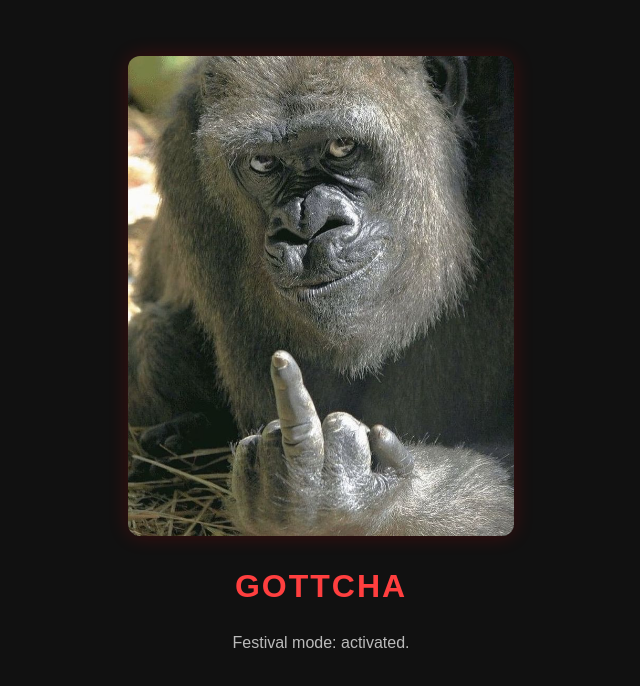
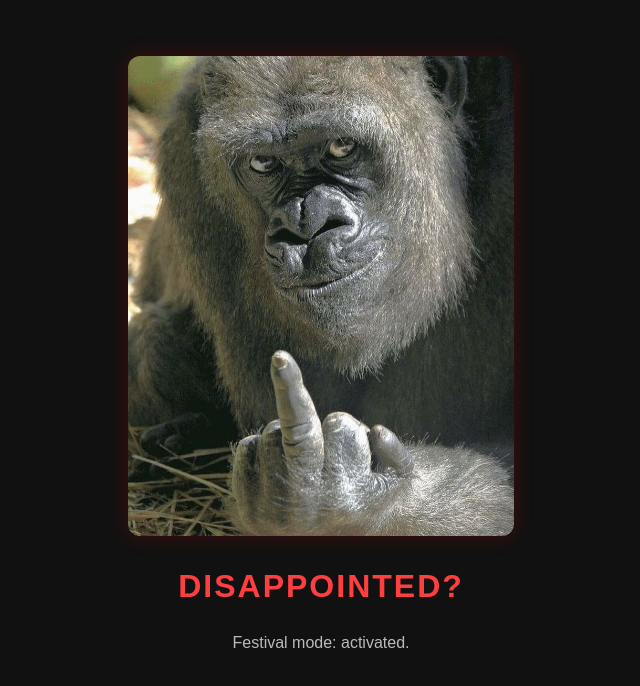
Before and after one commit to dnice2408/scan-for-meita, a plain HTML site: page index.html in a window 1280 px wide. Shown: the whole page, without its empty margins (319-959 px from the left). Drawn offline with Linux system fonts and the light colour scheme.

Commit message:
Update index.html

```diff
--- a/index.html
+++ b/index.html
@@ -40,7 +40,7 @@
 </head>
 <body>
   <img src="0214d504ba8da7bafbbc20e673a22903.jpg" alt="Extra meme" />
-  <h1>Gottcha</h1>
+  <h1>disappointed?</h1>
   <p>Festival mode: activated.</p>
 </body>
 </html>
```
